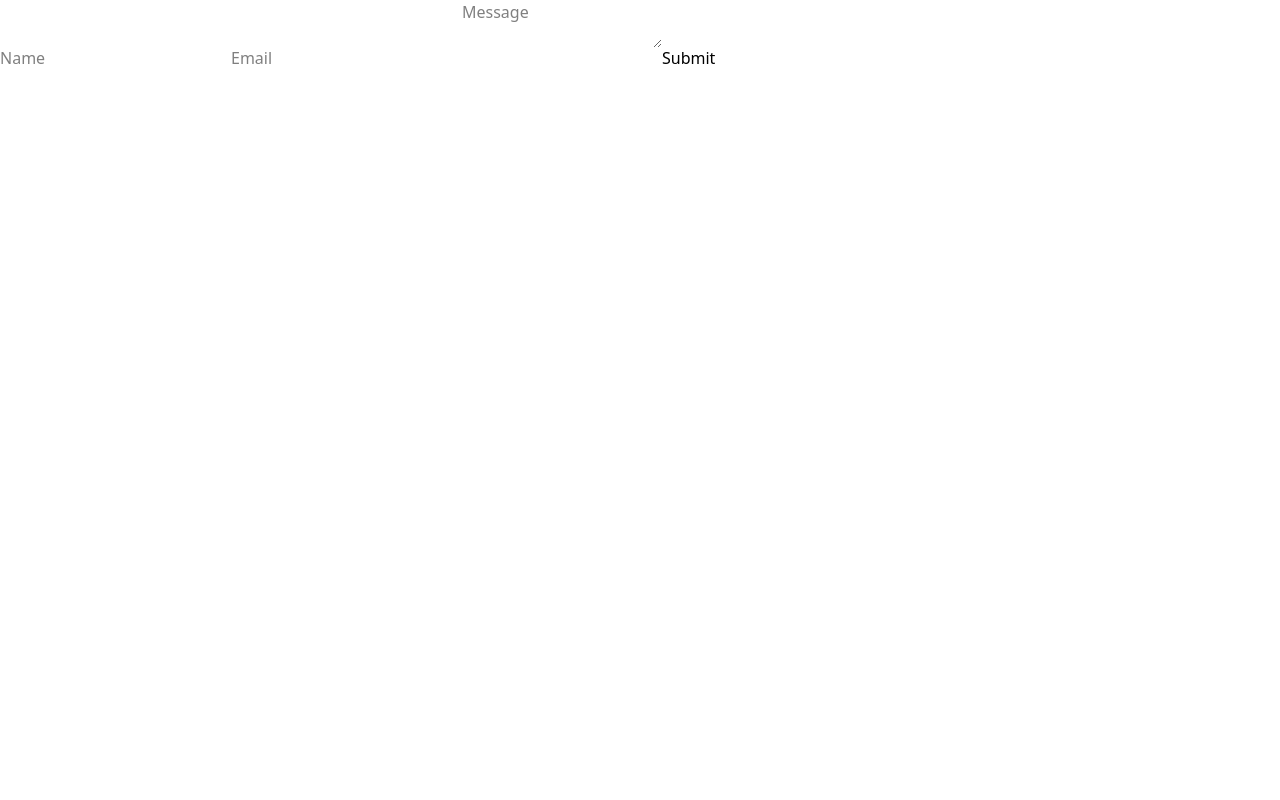
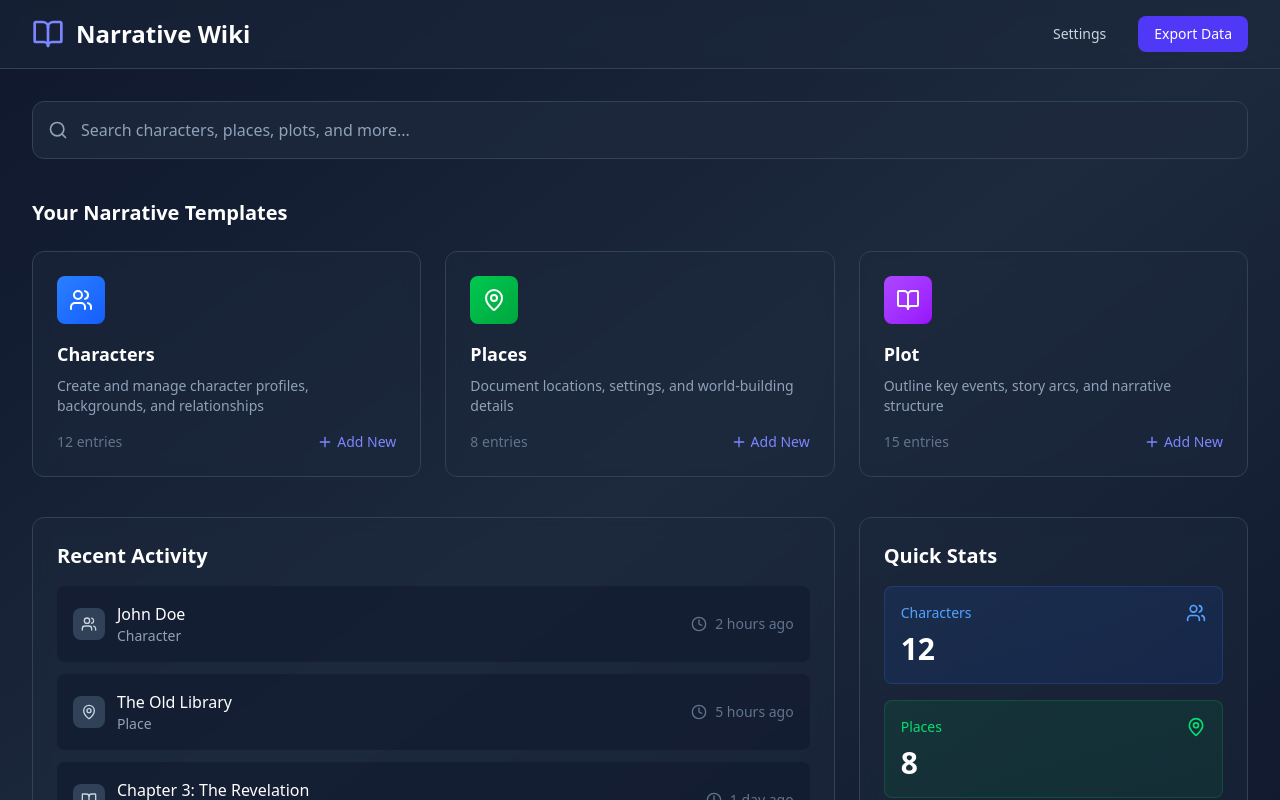
Before and after one commit to JMorales1905/wonderland, a Next.js app: page / in a window 1280 px wide. Shown: the top 800 px of the page. Built offline with nearby package versions, Linux system fonts and the light colour scheme.

Commit message:
landing page

```diff
--- a/src/app/page.tsx
+++ b/src/app/page.tsx
@@ -1,10 +1,184 @@
-
+'use client'
 import UserForm from "@/components/UserForm";
 
-export default function Home() {
+import React, { useState } from 'react';
+import { Search, Users, MapPin, BookOpen, Plus, FileText, Clock } from 'lucide-react';
+
+export default function NarrativeWikiDashboard() {
+  const [searchQuery, setSearchQuery] = useState('');
+  const [recentActivity] = useState([
+    { type: 'character', name: 'John Doe', updated: '2 hours ago' },
+    { type: 'place', name: 'The Old Library', updated: '5 hours ago' },
+    { type: 'plot', name: 'Chapter 3: The Revelation', updated: '1 day ago' }
+  ]);
+
+  const [stats] = useState({
+    characters: 12,
+    places: 8,
+    plotPoints: 15
+  });
+
+  const templateCards = [
+    {
+      icon: Users,
+      title: 'Characters',
+      description: 'Create and manage character profiles, backgrounds, and relationships',
+      count: stats.characters,
+      color: 'from-blue-500 to-blue-600',
+      action: '/templates/characters'
+    },
+    {
+      icon: MapPin,
+      title: 'Places',
+      description: 'Document locations, settings, and world-building details',
+      count: stats.places,
+      color: 'from-green-500 to-green-600',
+      action: '/templates/places'
+    },
+    {
+      icon: BookOpen,
+      title: 'Plot',
+      description: 'Outline key events, story arcs, and narrative structure',
+      count: stats.plotPoints,
+      color: 'from-purple-500 to-purple-600',
+      action: '/templates/plot'
+    }
+  ];
+
+  const handleSearch = (e: any) => {
+    e.preventDefault();
+    console.log('Searching for:', searchQuery);
+  };
+
+  const getActivityIcon = (type: any) => {
+    switch (type) {
+      case 'character': return <Users className="w-4 h-4" />;
+      case 'place': return <MapPin className="w-4 h-4" />;
+      case 'plot': return <BookOpen className="w-4 h-4" />;
+      default: return <FileText className="w-4 h-4" />;
+    }
+  };
+
   return (
-    <div>
-      <UserForm />
+    <div className="min-h-screen bg-gradient-to-br from-slate-900 via-slate-800 to-slate-900">
+      {/* Header */}
+      <header className="bg-slate-800/50 backdrop-blur-sm border-b border-slate-700 sticky top-0 z-10">
+        <div className="max-w-7xl mx-auto px-4 sm:px-6 lg:px-8 py-4">
+          <div className="flex items-center justify-between">
+            <div className="flex items-center space-x-3">
+              <BookOpen className="w-8 h-8 text-indigo-400" />
+              <h1 className="text-2xl font-bold text-white">Narrative Wiki</h1>
+            </div>
+            <div className="flex items-center space-x-4">
+              <button className="px-4 py-2 text-sm text-slate-300 hover:text-white transition-colors">
+                Settings
+              </button>
+              <button className="px-4 py-2 text-sm bg-indigo-600 text-white rounded-lg hover:bg-indigo-700 transition-colors">
+                Export Data
+              </button>
+            </div>
+          </div>
+        </div>
+      </header>
+
+      <main className="max-w-7xl mx-auto px-4 sm:px-6 lg:px-8 py-8">
+        {/* Search Section */}
+        <div className="mb-10">
+          <form onSubmit={handleSearch} className="relative">
+            <Search className="absolute left-4 top-1/2 transform -translate-y-1/2 text-slate-400 w-5 h-5" />
+            <input
+              type="text"
+              placeholder="Search characters, places, plots, and more..."
+              value={searchQuery}
+              onChange={(e) => setSearchQuery(e.target.value)}
+              className="w-full pl-12 pr-4 py-4 bg-slate-800/80 border border-slate-700 rounded-xl text-white placeholder-slate-400 focus:outline-none focus:ring-2 focus:ring-indigo-500 focus:border-transparent transition-all"
+            />
+          </form>
+        </div>
+
+        {/* Template Cards */}
+        <div className="mb-10">
+          <h2 className="text-xl font-semibold text-white mb-6">Your Narrative Templates</h2>
+          <div className="grid grid-cols-1 md:grid-cols-3 gap-6">
+            {templateCards.map((card, index) => (
+              <div
+                key={index}
+                className="bg-slate-800/50 backdrop-blur-sm border border-slate-700 rounded-xl p-6 hover:border-slate-600 transition-all cursor-pointer group"
+              >
+                <div className={`w-12 h-12 bg-gradient-to-br ${card.color} rounded-lg flex items-center justify-center mb-4 group-hover:scale-110 transition-transform`}>
+                  <card.icon className="w-6 h-6 text-white" />
+                </div>
+                <h3 className="text-lg font-semibold text-white mb-2">{card.title}</h3>
+                <p className="text-slate-400 text-sm mb-4">{card.description}</p>
+                <div className="flex items-center justify-between">
+                  <span className="text-slate-500 text-sm">{card.count} entries</span>
+                  <button className="flex items-center space-x-1 text-indigo-400 hover:text-indigo-300 transition-colors">
+                    <Plus className="w-4 h-4" />
+                    <span className="text-sm">Add New</span>
+                  </button>
+                </div>
+              </div>
+            ))}
+          </div>
+        </div>
+
+        {/* Recent Activity */}
+        <div className="grid grid-cols-1 lg:grid-cols-3 gap-6">
+          <div className="lg:col-span-2 bg-slate-800/50 backdrop-blur-sm border border-slate-700 rounded-xl p-6">
+            <h2 className="text-xl font-semibold text-white mb-4">Recent Activity</h2>
+            <div className="space-y-3">
+              {recentActivity.map((activity, index) => (
+                <div
+                  key={index}
+                  className="flex items-center justify-between p-4 bg-slate-900/50 rounded-lg hover:bg-slate-900/70 transition-colors cursor-pointer"
+                >
+                  <div className="flex items-center space-x-3">
+                    <div className="w-8 h-8 bg-slate-700 rounded-lg flex items-center justify-center text-slate-300">
+                      {getActivityIcon(activity.type)}
+                    </div>
+                    <div>
+                      <p className="text-white font-medium">{activity.name}</p>
+                      <p className="text-slate-400 text-sm capitalize">{activity.type}</p>
+                    </div>
+                  </div>
+                  <div className="flex items-center space-x-2 text-slate-500 text-sm">
+                    <Clock className="w-4 h-4" />
+                    <span>{activity.updated}</span>
+                  </div>
+                </div>
+              ))}
+            </div>
+          </div>
+
+          {/* Quick Stats */}
+          <div className="bg-slate-800/50 backdrop-blur-sm border border-slate-700 rounded-xl p-6">
+            <h2 className="text-xl font-semibold text-white mb-4">Quick Stats</h2>
+            <div className="space-y-4">
+              <div className="p-4 bg-gradient-to-br from-blue-500/10 to-blue-600/10 border border-blue-500/20 rounded-lg">
+                <div className="flex items-center justify-between mb-2">
+                  <span className="text-blue-400 text-sm font-medium">Characters</span>
+                  <Users className="w-5 h-5 text-blue-400" />
+                </div>
+                <p className="text-3xl font-bold text-white">{stats.characters}</p>
+              </div>
+              <div className="p-4 bg-gradient-to-br from-green-500/10 to-green-600/10 border border-green-500/20 rounded-lg">
+                <div className="flex items-center justify-between mb-2">
+                  <span className="text-green-400 text-sm font-medium">Places</span>
+                  <MapPin className="w-5 h-5 text-green-400" />
+                </div>
+                <p className="text-3xl font-bold text-white">{stats.places}</p>
+              </div>
+              <div className="p-4 bg-gradient-to-br from-purple-500/10 to-purple-600/10 border border-purple-500/20 rounded-lg">
+                <div className="flex items-center justify-between mb-2">
+                  <span className="text-purple-400 text-sm font-medium">Plot Points</span>
+                  <BookOpen className="w-5 h-5 text-purple-400" />
+                </div>
+                <p className="text-3xl font-bold text-white">{stats.plotPoints}</p>
+              </div>
+            </div>
+          </div>
+        </div>
+      </main>
     </div>
-  )
-};
+  );
+}
```
